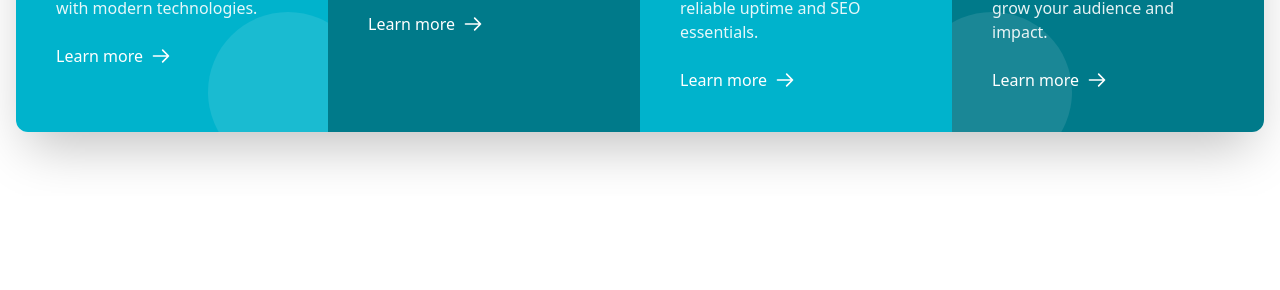
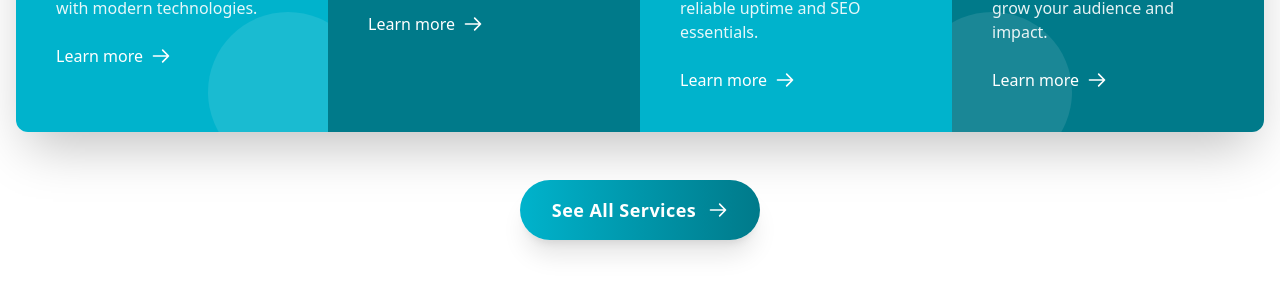
Before and after one commit to naifdigital/naifdigital-website, a React (Vite) app: page / in a window 1280 px wide. Shown: the part 1174-1464 px from the top of the page. Built offline with nearby package versions, Linux system fonts and the light colour scheme.

Commit message:
Update LowServices.jsx service list or layout

```diff
--- a/src/Components/LowServices.jsx
+++ b/src/Components/LowServices.jsx
@@ -1,3 +1,4 @@
+import { Link } from "react-router-dom"
 const LowServices = () => {
   return (
     <div className="w-full py-16 bg-white">
@@ -33,7 +34,7 @@ const LowServices = () => {
               </div>
               <h3 className="text-2xl font-bold text-white mb-3">Brand Design</h3>
               <p className="text-white/90 mb-6">
-              Strategic visual identities that elevate brands and leave lasting impressions.              </p>
+                Strategic visual identities that elevate brands and leave lasting impressions.              </p>
               <div className="flex items-center text-white font-medium">
                 <span>Learn more</span>
                 <svg xmlns="http://www.w3.org/2000/svg" className="h-5 w-5 ml-2 transition-transform group-hover:translate-x-2" fill="none" viewBox="0 0 24 24" stroke="currentColor">
@@ -54,7 +55,7 @@ const LowServices = () => {
               </div>
               <h3 className="text-2xl font-bold text-white mb-3">Hosting & Optimization</h3>
               <p className="text-white/90 mb-6">
-              Fast, secure, and fully-optimized websites with reliable uptime and SEO essentials.              </p>
+                Fast, secure, and fully-optimized websites with reliable uptime and SEO essentials.              </p>
               <div className="flex items-center text-white font-medium">
                 <span>Learn more</span>
                 <svg xmlns="http://www.w3.org/2000/svg" className="h-5 w-5 ml-2 transition-transform group-hover:translate-x-2" fill="none" viewBox="0 0 24 24" stroke="currentColor">
@@ -75,7 +76,7 @@ const LowServices = () => {
               </div>
               <h3 className="text-2xl font-bold text-white mb-3">Growth Marketing & Visual Content</h3>
               <p className="text-white/90 mb-6">
-              Data-driven marketing and standout content designed to grow your audience and impact.              </p>
+                Data-driven marketing and standout content designed to grow your audience and impact.              </p>
               <div className="flex items-center text-white font-medium">
                 <span>Learn more</span>
                 <svg xmlns="http://www.w3.org/2000/svg" className="h-5 w-5 ml-2 transition-transform group-hover:translate-x-2" fill="none" viewBox="0 0 24 24" stroke="currentColor">
@@ -87,6 +88,20 @@ const LowServices = () => {
           </div>
         </div>
       </div>
+      <div className="flex justify-center mt-12 px-4">
+        <Link to="all-solutions">
+        <button className="cursor-pointer relative group px-8 py-4 bg-gradient-to-r from-[#00b3cc] to-[#007a8a] text-white rounded-full shadow-xl hover:shadow-2xl transition-all duration-300 overflow-hidden">
+          <span className="relative z-10 flex items-center justify-center text-lg font-semibold tracking-wide">
+            See All Services
+            <svg xmlns="http://www.w3.org/2000/svg" className="h-5 w-5 ml-3 transition-transform group-hover:translate-x-2" fill="none" viewBox="0 0 24 24" stroke="currentColor">
+              <path strokeLinecap="round" strokeLinejoin="round" strokeWidth={2} d="M14 5l7 7m0 0l-7 7m7-7H3" />
+            </svg>
+          </span>
+          <span className="absolute inset-0 bg-gradient-to-r from-[#0099b3] to-[#006a7a] opacity-0 group-hover:opacity-100 transition-opacity duration-300"></span>
+          <span className="absolute -bottom-1 left-1/2 w-0 h-1 bg-white group-hover:w-3/4 group-hover:left-1/4 transition-all duration-400"></span>
+        </button>
+        </Link>
+      </div>
     </div>
   )
 }
```
